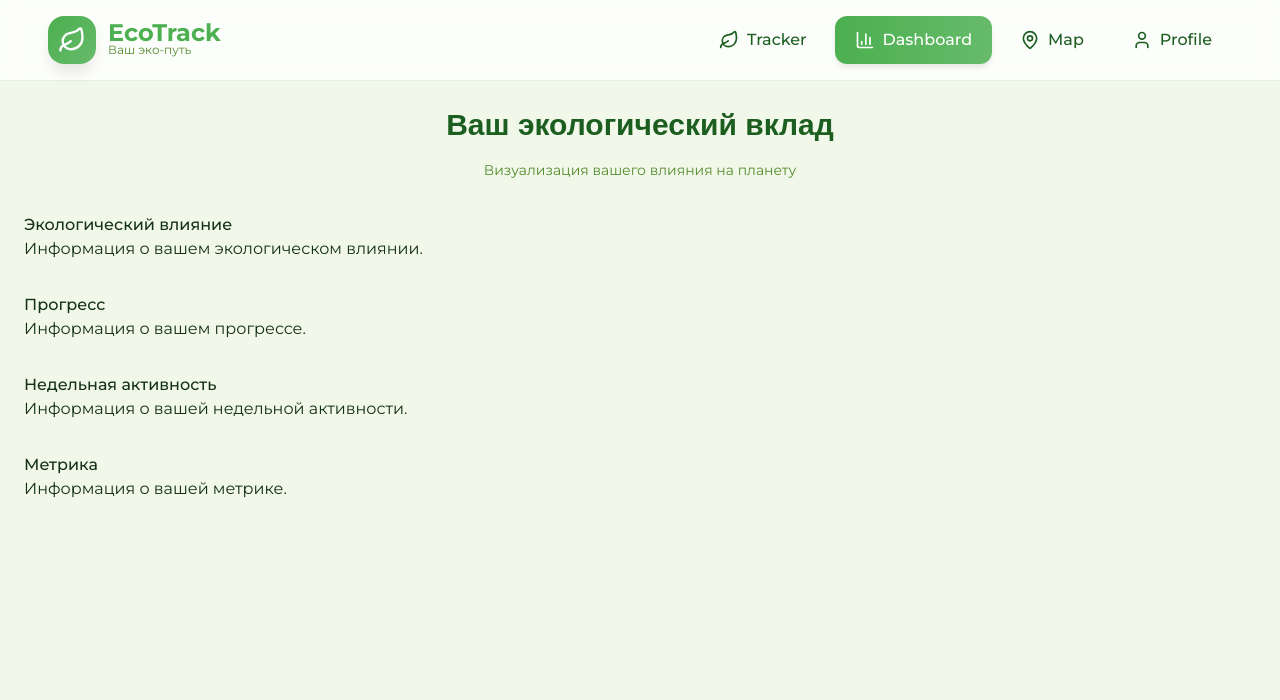
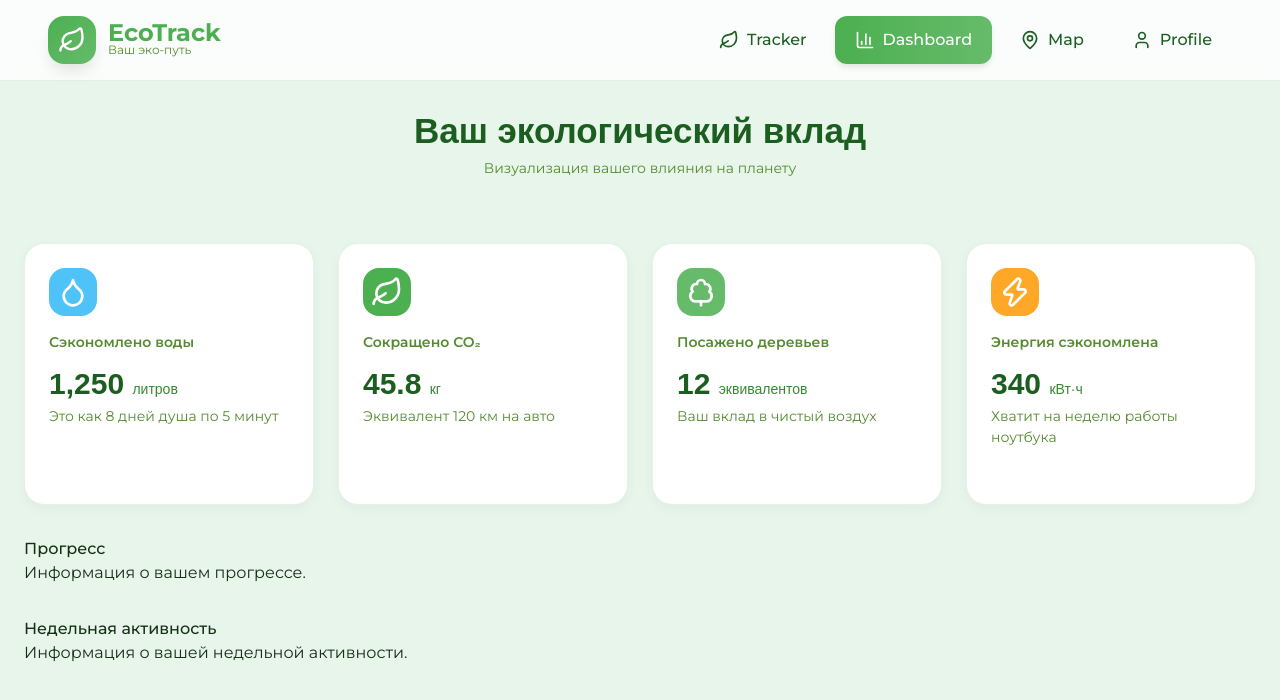
Before and after one commit to AlsouAR/Eco_Track, a React app: page /dashboard in a window 1280 px wide. Shown: the top 700 px of the page. Built offline with nearby package versions, Linux system fonts and the light colour scheme.

Commit message:
Установлен общий цвет фона; Для дашборда сделаны компонеты EcoImapct, MetricCard

```diff
--- a/src/features/dashboard/EcoImpact.tsx
+++ b/src/features/dashboard/EcoImpact.tsx
@@ -1,34 +1,128 @@
 import React, { useState } from 'react';
 import styled from '@emotion/styled';
+import { motion } from 'framer-motion';
+import { MetricCard } from './MetricCard';
+import { Droplet, Leaf, TreeDeciduous, Award, TrendingUp, Zap } from "lucide-react";
+
+
 
 // этот стиль нужно вынести в глобальные стили, но пока так
-const Title = styled.h1`
-  font-family: sans-serif;
-  font-size: 30px;
-  font-weight: 700;
-  line-height: 1.3;
-  color: #1B5E20;
-  margin-bottom: 1.5rem;
+const HeaderSection = styled.div`
+  align-items: center;
   text-align: center;
-`;
-const Subtitle = styled.p`
-  font-size: 14px;
-  color: #558B2F;
-  line-height: 1.5;
-  margin-top: -0.5rem;
-  margin-bottom: 2rem;
-  text-align: center;
+  gap: 16px;
+  margin-bottom: 32px;
+
+  .text-container {
+    display: flex;
+    flex-direction: column;
+  }
+
+  h1 {
+    font-family: sans-serif;
+    font-size: 35px;
+    font-weight: 700;
+    color: #1B5E20;
+    text-align: center;
+    margin: 0;
+  }
+
+  h2 {
+    font-size: 24px;
+    font-weight: 700;
+    color: #1b5e20;
+    margin: 0;
+  }
+
+  p {
+    font-size: 14px;
+    color: var(--muted-foreground);  /* #558B2F */
+    margin: 0;
+  }
 `;
 
+const MetricsGrid = styled(motion.div)`
+  display: grid;
+  grid-template-columns: repeat(4, 1fr);  /* 4 колонки по умолчанию */
+  gap: 24px;
+
+  /* Планшет: 2 колонки */
+  @media (max-width: 1024px) {
+    grid-template-columns: repeat(2, 1fr);
+  }
+
+  /* Телефон: 1 колонка */
+  @media (max-width: 640px) {
+    grid-template-columns: 1fr;
+  }
+`;
+
+
+
 export function EcoImpact() {
+    const metricsData = [
+      {
+      title: "Сэкономлено воды",
+      value: "1,250",
+      unit: "литров",
+      icon: Droplet,
+      color: "#4FC3F7",
+      description: "Это как 8 дней душа по 5 минут",
+    },
+    {
+      title: "Сокращено CO₂",
+      value: "45.8",
+      unit: "кг",
+      icon: Leaf,
+      color: "#4CAF50",
+      description: "Эквивалент 120 км на авто",
+    },
+    {
+      title: "Посажено деревьев",
+      value: "12",
+      unit: "эквивалентов",
+      icon: TreeDeciduous,
+      color: "#66BB6A",
+      description: "Ваш вклад в чистый воздух",
+    },
+    {
+      title: "Энергия сэкономлена",
+      value: "340",
+      unit: "кВт·ч",
+      icon: Zap,
+      color: "#FFA726",
+      description: "Хватит на неделю работы ноутбука",
+    },
+    ];
+
     return (
+      <>
+      <HeaderSection>
         <div>
-            <Title>Ваш экологический вклад</Title>
-            <Subtitle>Визуализация вашего влияния на планету</Subtitle>
-            <h2>Экологический влияние</h2>
-            <p>Информация о вашем экологическом влиянии.</p>
+            <h1>Ваш экологический вклад</h1>
+            <p>Визуализация вашего влияния на планету</p>
         </div>
+      </HeaderSection>
+      <MetricsGrid
+      initial={{ opacity: 0, y: 10 }}
+      animate={{ opacity: 1, y: 0 }}
+      >
+        {metricsData.map((item) => (
+          <MetricCard
+            key={item.title}
+            title={item.title}
+            value={item.value}
+            unit={item.unit}
+            icon={item.icon}
+            color={item.color}
+            description={item.description}
+          />
+        ))}
+      </MetricsGrid>
+      </>
     );
+
+
 }
 
 export default EcoImpact;
--- a/src/features/dashboard/MetricCard.tsx
+++ b/src/features/dashboard/MetricCard.tsx
@@ -1,13 +1,96 @@
-import React, { useState } from 'react';
+// src/features/dashboard/MetricCard.tsx
+import React from 'react';
 import styled from '@emotion/styled';
+import { motion } from 'framer-motion';
+import { Droplet, Leaf, TreeDeciduous, Award, TrendingUp, Zap } from "lucide-react";
 
-export function MetricCard() {
-    return (
-        <div>
-            <h2>Метрика</h2>
-            <p>Информация о вашей метрике.</p>
-        </div>
-    );
+const ContentCard = styled.div`
+  align-items: left;
+  text-align: left;
+  gap: 16px;
+  margin-bottom: 32px;
+
+  .text-container {
+    display: flex;
+    flex-direction: column;
+  }
+
+//   .IconWrapper {
+//    margin-bottom: 16px;
+//    display: flex;
+//    justify-content: left;
+//    }
+
+  h1 {
+    font-family: sans-serif;
+    font-size: 30px;
+    font-weight: 700;
+    color: #1B5E20;
+    margin: 0;
+    }
+
+  h3 {
+    font-size: 14px;
+    font-weight: 600;
+    color: #558B2F;
+    margin: 0;
+    font-size: 14px;
+    margin-bottom: 8px;
+  }
+
+  p {
+    font-size: 14px;
+    color: var(--muted-foreground);  /* #558B2F */
+    margin: 0;
+  }
+
+  span {
+    font-size: 14px;
+    font-weight: normal;
+    color: #338B2F;
+    margin: 0;
+  }
+`;
+const IconWrapper = styled.div<{ color: string }>`
+  width: 3rem;
+  height: 3rem;
+  border-radius: 1rem;
+  background: ${({ color }) => color};
+  display: flex;
+  align-items: center;
+  justify-content: center;
+  margin-bottom: 16px;
+`;
+const Card = styled(motion.div)`
+  background: white;
+  border-radius: 20px;
+  padding: 24px;
+  box-shadow: 0 4px 12px rgba(0, 0, 0, 0.04);
+  border: 1px solid var(--border, #e2e8f0);
+  text-align: center;
+`;
+
+
+
+interface MetricCardProps {
+  title: string;
+  value: string;
+  unit: string;
+  icon: React.ComponentType<{ size?: number; color?: string }>;
+  color: string;
+  description: string;
 }
 
-export default MetricCard;
+export const MetricCard: React.FC<MetricCardProps> = ({ title, value, unit, icon:Icon, color, description }) => (
+  <Card whileHover={{ scale: 1.02 }}>
+    <IconWrapper color={color}>
+      <Icon size={32} color="white" />
+    </IconWrapper>
+
+    <ContentCard>
+    <h3>{title}</h3>
+    <h1>{value} <span>{unit}</span></h1>
+    <p>{description}</p>
+    </ContentCard>
+  </Card>
+);
--- a/src/index.html
+++ b/src/index.html
@@ -18,6 +18,7 @@
 
             line-height: 1.5;
             color: #143015;
+            background-color: #e7f5ea;
         }
 
         button, input, select, textarea {
--- a/src/pages/dashboard/index.tsx
+++ b/src/pages/dashboard/index.tsx
@@ -4,7 +4,6 @@ import { motion } from 'framer-motion';
 import {EcoImpact} from '../../features/dashboard/EcoImpact';
 import {Progress} from '../../features/dashboard/Progress';
 import {WeeklyActivity} from '../../features/dashboard/WeekActivity';
-import {MetricCard} from '../../features/dashboard/MetricCard';
 
 // import {EcoCalendar} from "../../features/calendar/index";
 const PageContainer = styled.div`
@@ -14,6 +13,7 @@ const PageContainer = styled.div`
   display: flex;
   flex-direction: column;
   gap: 2rem;
+  background: transparent;
 `;
 
 const DashboardPage = () => {
@@ -22,7 +22,6 @@ const DashboardPage = () => {
             <EcoImpact />
             <Progress />
             <WeeklyActivity />
-            <MetricCard />
         </PageContainer>
     );
 };
```
